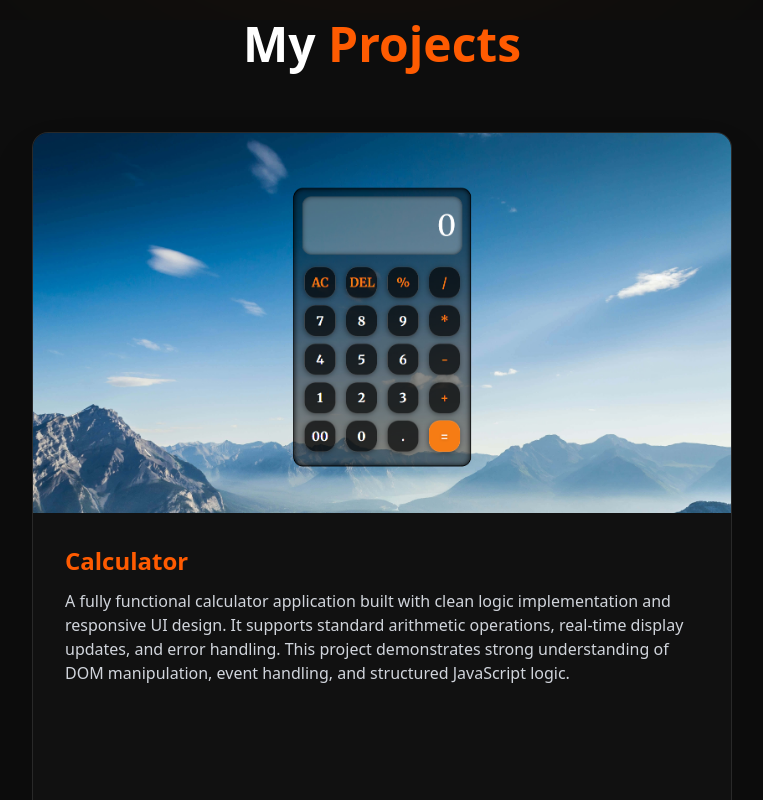
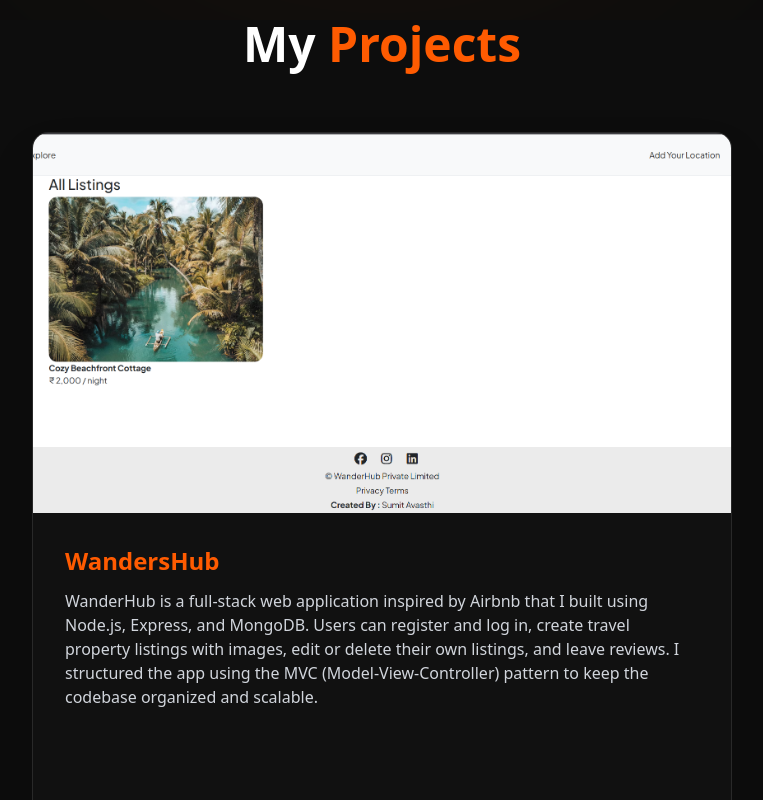
Before and after one commit to Sumit-Avasthi/portfolio, a React (Vite) app: page / in a window 1280 px wide. Shown: the part 1580-2380 px from the top of the page, without its empty margins (258-1021 px from the left). Built offline with nearby package versions, Linux system fonts and the light colour scheme.

Commit message:
New additions

```diff
--- a/src/components/Navbar.jsx
+++ b/src/components/Navbar.jsx
@@ -34,7 +34,7 @@ export default function Navbar() {
           <li>
             <a
               href="/resume.pdf" // 🔗 replace this with your actual resume file path or Google Drive link
-              download="Sumit_Avasthi_Resume.pdf"
+              download="2301641540184_Sumit Avasthi1.pdf"
               className="
                 px-5 py-2 rounded-lg border-2 border-[#FF5B01]
                 text-[#FF5B01] font-semibold
--- a/src/components/Project.jsx
+++ b/src/components/Project.jsx
@@ -3,6 +3,13 @@ import { useState } from "react";
 
 export default function Project() {
   const projects = [
+    {
+      title: "WandersHub",
+      image: "Screenshot 2026-05-06 113112.png",
+      description: "WanderHub is a full-stack web application inspired by Airbnb that I built using Node.js, Express, and MongoDB. Users can register and log in, create travel property listings with images, edit or delete their own listings, and leave reviews. I structured the app using the MVC (Model-View-Controller) pattern to keep the codebase organized and scalable.",
+      github: "https://github.com/Sumit-Avasthi/WanderHub",
+      live: "https://wanderhub-ktzo.onrender.com/listings",
+    },
     {
       title: "Calculator",
       image: "calci.png",
@@ -18,9 +25,9 @@ export default function Project() {
       live: "https://spotify-clone-eight-neon.vercel.app/",
     },
     {
-      title: "Comming Soon..!!!",
+      title: "Comming Soon",
       image: "/project3.jpg",
-      description: "..............................Comming Soon .................!!!!!",
+      description: "Comming Soon",
       github: "https://github.com/yourusername/task-api",
       live: "https://task-api-live.com",
     },
```
Also changed, not shown: public/Screenshot 2026-05-06 113112.png (added), 1 other file (tests, documents, lock files or other folders).
